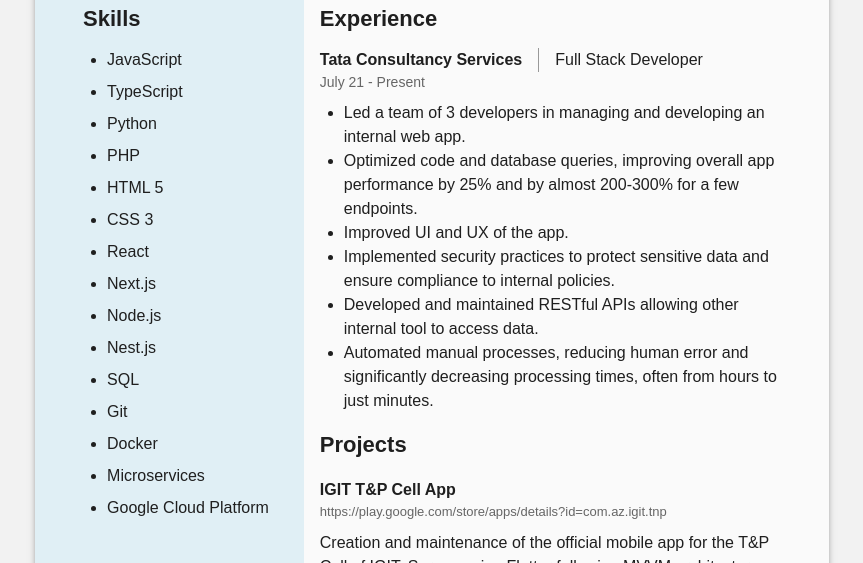
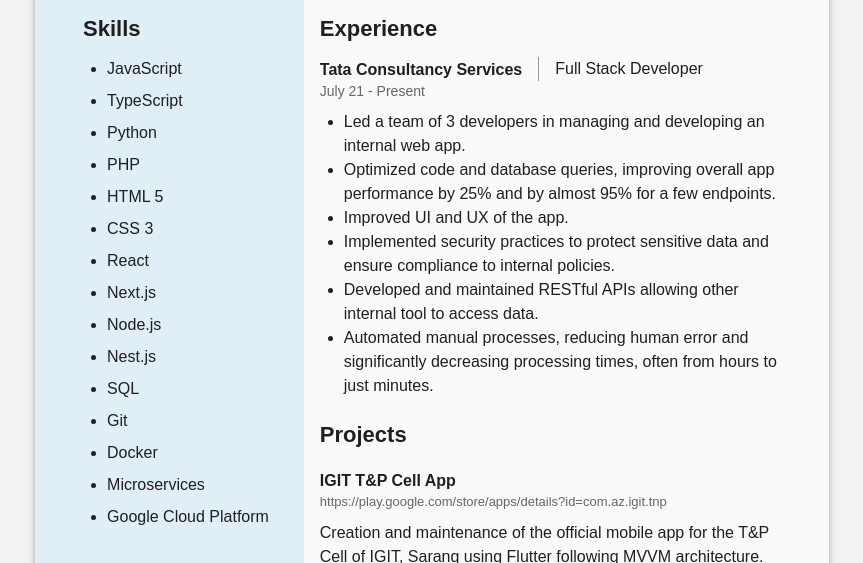
Before and after one commit to azhar1038/resume, a plain HTML site: page index.html in a window 1280 px wide. Shown: the part 237-800 px from the top of the page, without its empty margins (208-1071 px from the left). Drawn offline with Linux system fonts and the light colour scheme.

Commit message:
Updated percentage

```diff
--- a/index.html
+++ b/index.html
@@ -40,7 +40,7 @@
               </li>
               <li>
                 Optimized code and database queries, improving overall app
-                performance by 25% and by almost 200-300% for a few endpoints.
+                performance by 25% and by almost 95% for a few endpoints.
               </li>
               <li>Improved UI and UX of the app.</li>
               <li>
```
